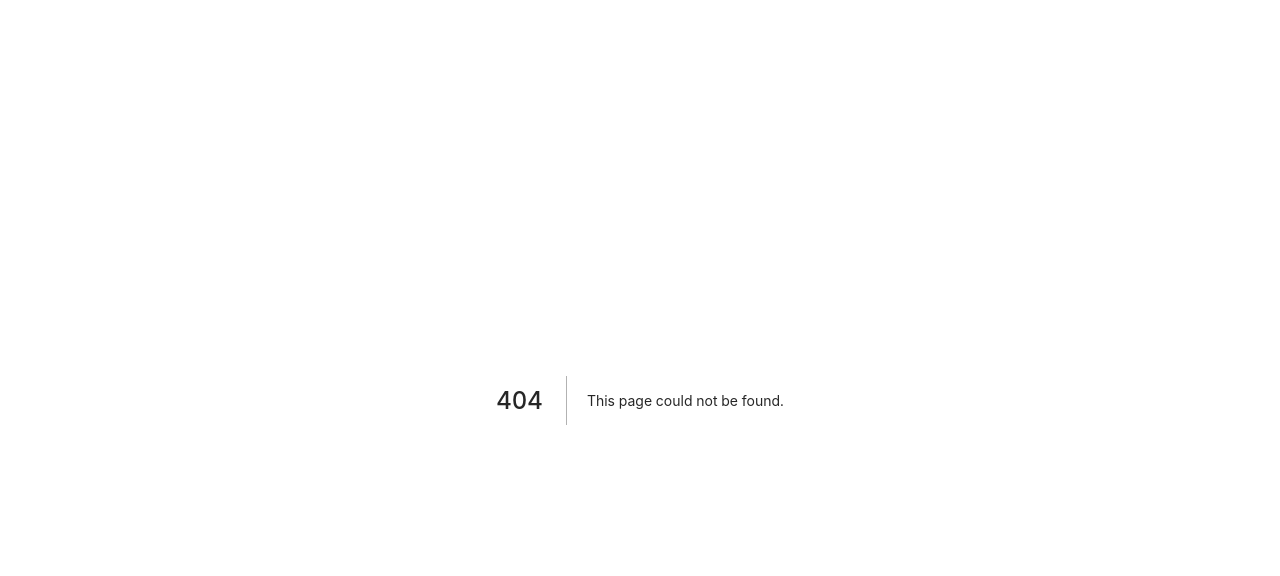
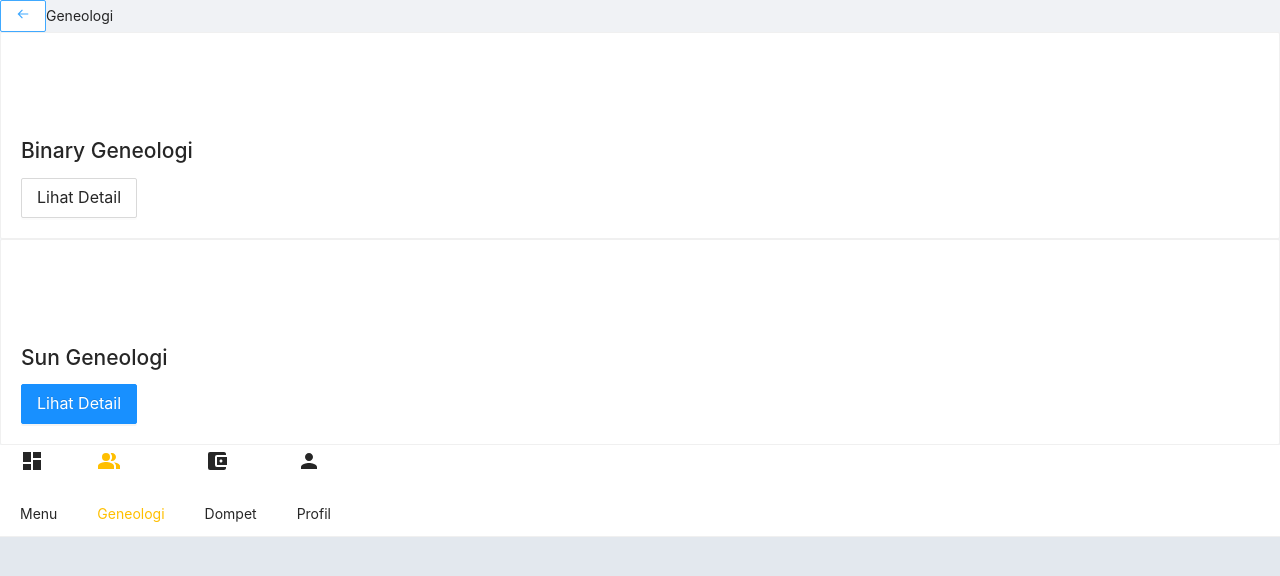
Before and after one commit to dystianen/gmp-frontend, a Next.js app: page /geneologi in a window 1280 px wide. Before the commit this address had no page. Shown: the top 576 px of the page. Built offline with nearby package versions, Linux system fonts and the light colour scheme; sample sign-in values are in the browser's storage.

Commit message:
chore: downline to geneologi

```diff
--- a/components/Layout/DesktopLayout/DesktopLayoutNavigation.js
+++ b/components/Layout/DesktopLayout/DesktopLayoutNavigation.js
@@ -11,7 +11,7 @@ export const DesktopLayoutNavigation = () => {
         switch (router.pathname) {
             case '/investment_package':
                 return setSetKeys(['1']);
-            case '/downline':
+            case '/geneologi':
                 return setSetKeys(['2']);
             case '/wallet':
                 return setSetKeys(['3']);
@@ -32,7 +32,7 @@ export const DesktopLayoutNavigation = () => {
         {
             id: 2,
             name: "Geneologi",
-            url: "/downline",
+            url: "/geneologi",
             icon: <MdPeopleAlt style={styles.icon}/>
         },
         {
--- a/pages/downline/[slug]/index.js
+++ b/pages/geneologi/[slug]/index.js
@@ -92,7 +92,7 @@ const DownlineTree = observer(() => {
     return (
         <>
             <div className={'relative h-screen bg-[url("/assets/background/BGDot.png")]'}>
-                <Header title={'Downline'} />
+                <Header title={'Geneologi'} />
 
                 <TransformWrapper
                     initialScale={1}
--- a/pages/downline/index.js
+++ b/pages/geneologi/index.js
@@ -11,7 +11,7 @@ const Downline = observer(() => {
     return (
         <>
             <div className={'relative h-screen'}>
-                <Header title={'Downline'}/>
+                <Header title={'Geneologi'}/>
 
                 <div className={'px-8'}>
                     <Card
@@ -27,7 +27,7 @@ const Downline = observer(() => {
                             <Button
                                 size={'large'}
                                 className={'rounded-full bg-[#FCC200] text-white border-none font-semibold w-28'}
-                                onClick={() => router.push(`/downline/binary-tree`)}
+                                onClick={() => router.push(`/geneologi/binary-tree`)}
                             >
                                 Lihat Detail
                             </Button>
@@ -48,7 +48,7 @@ const Downline = observer(() => {
                                 size={'large'}
                                 type={'primary'}
                                 className={'rounded-full text-white border-none font-semibold w-28'}
-                                onClick={() => router.push(`/downline/sun-tree`)}
+                                onClick={() => router.push(`/geneologi/sun-tree`)}
                             >
                                 Lihat Detail
                             </Button>
```
